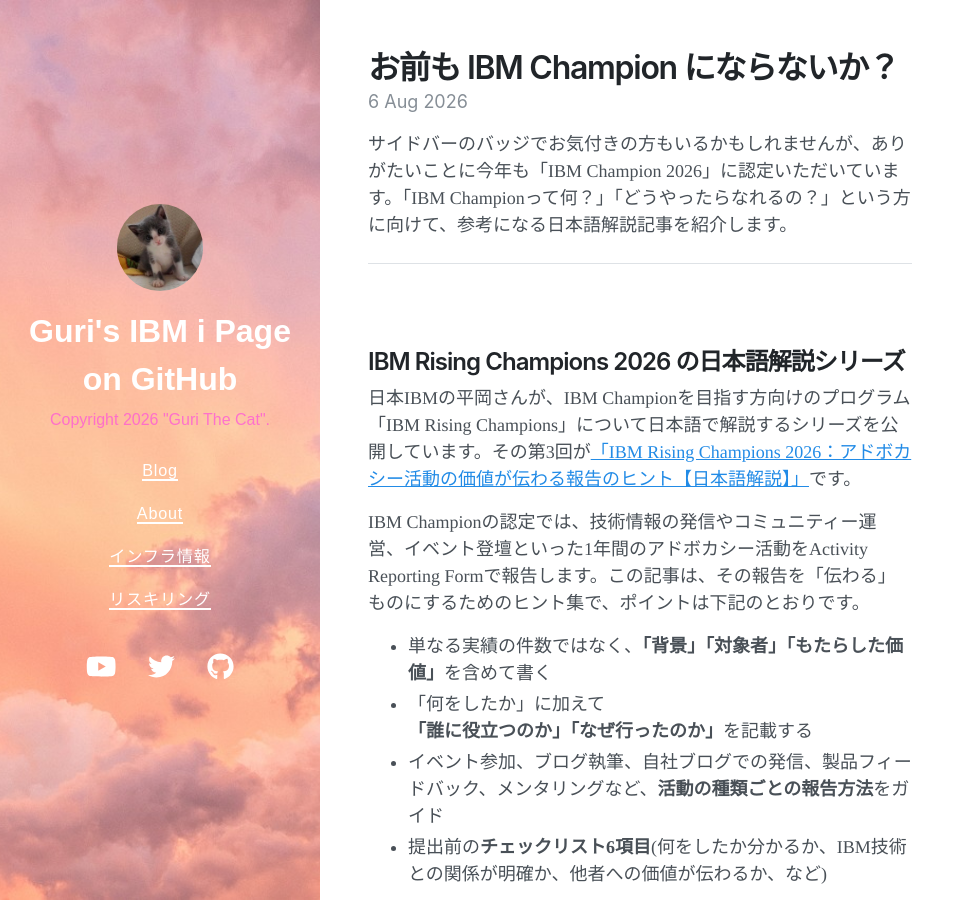
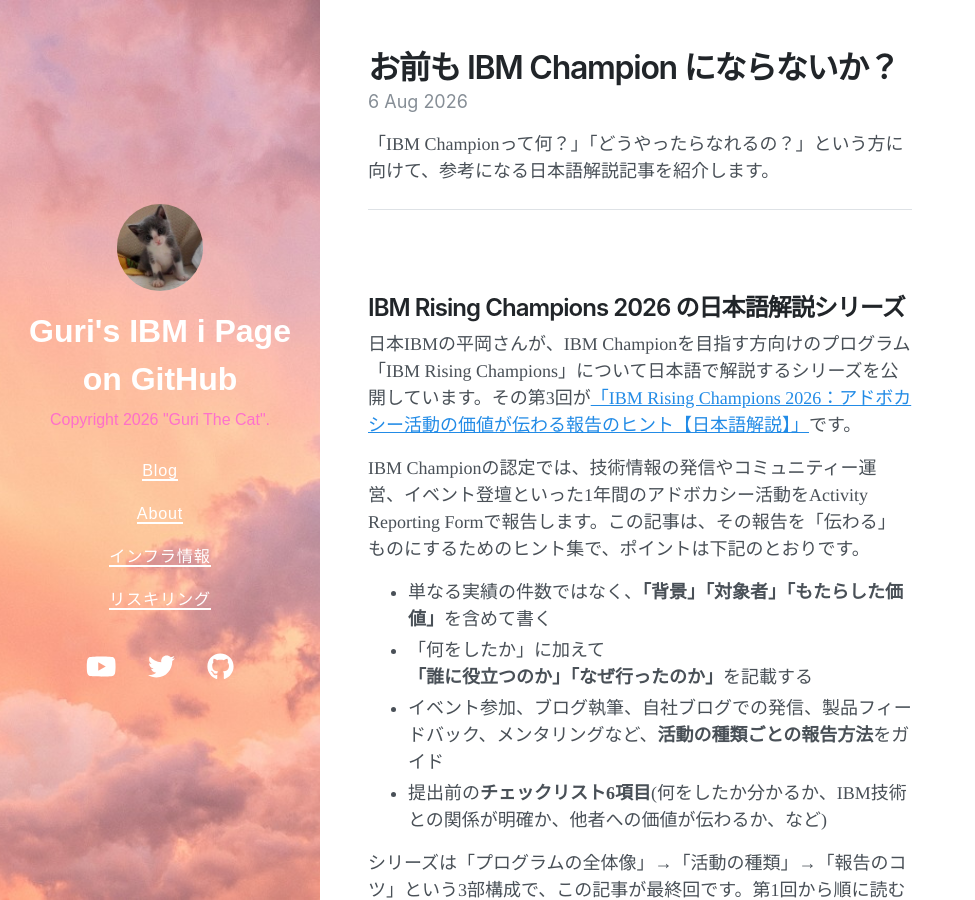
Before and after one commit to GuriCat/GuriPages, a Jekyll site: the page built from _posts/2026-08-07-お前もIBM Championにならないか.markdown, in a window 1280 px wide and 900 px high. Shown: the whole window, without its empty margins (0-975 px from the left). Built offline with Jekyll 4.4.1, drawn with Linux system fonts in a browser that asks for light colours; nearby versions of some CDN libraries; a script that is not in the unit is left out.

Commit message:
Edit: 冒頭のIBM Champion認定に関する一文を削除
Co-Authored-By: Claude Fable 5 <noreply@anthropic.com>

```diff
--- a/_posts/2026-08-07-お前もIBM Championにならないか.markdown
+++ b/_posts/2026-08-07-お前もIBM Championにならないか.markdown
@@ -4,7 +4,7 @@ title: "お前も IBM Champion にならないか？"
 date: 2026-08-07 00:00:00 +0900
 tags: [その他]
 ---
-サイドバーのバッジでお気付きの方もいるかもしれませんが、ありがたいことに今年も「IBM Champion 2026」に認定いただいています。「IBM Championって何？」「どうやったらなれるの？」という方に向けて、参考になる日本語解説記事を紹介します。
+「IBM Championって何？」「どうやったらなれるの？」という方に向けて、参考になる日本語解説記事を紹介します。
 
 <hr>
 <br>
```
